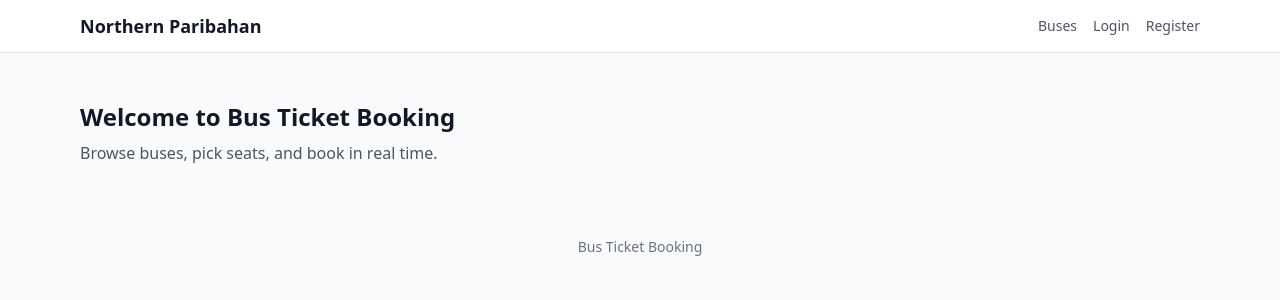
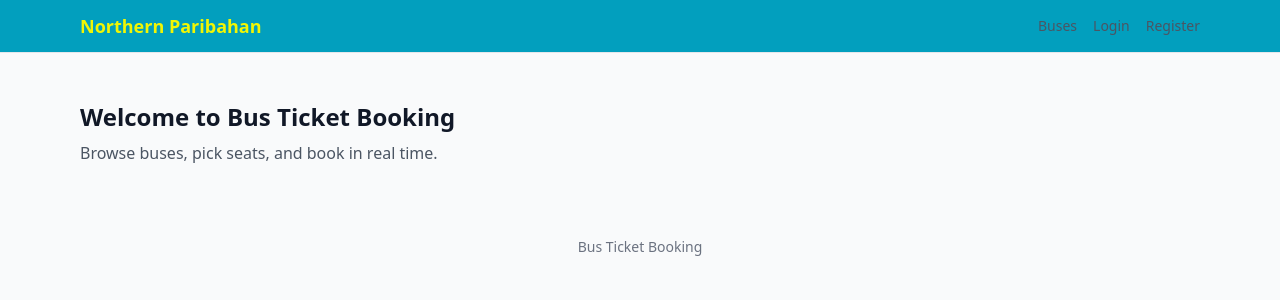
Before and after one commit to uzicodes/Northern-Paribahan, a Next.js app in the folder frontend/: page / in a window 1280 px wide. Shown: the top 300 px of the page. Built offline with nearby package versions, Linux system fonts and the light colour scheme.

Commit message:
fix(layout): update header styles for improved visibility

```diff
--- a/frontend/app/layout.tsx
+++ b/frontend/app/layout.tsx
@@ -12,10 +12,10 @@ export default function RootLayout({ children }: { children: ReactNode }) {
   return (
     <html lang="en">
       <body className="min-h-screen bg-gray-50 text-gray-900">
-        <header className="bg-white border-b">
-          <div className="max-w-6xl mx-auto px-4 py-3 flex items-center justify-between">
-            <Link href="/" className="font-semibold text-lg">Northern Paribahan</Link>
-            <NavbarClient />
+        <header className="border-b" style={{ backgroundColor: '#029FBE' }}>
+          <div className="max-w-6xl mx-auto px-4 py-3 flex items-center justify-between" style={{ color: '#F1F604' }}>
+            <Link href="/" className="font-semibold text-lg" style={{ color: '#F1F604' }}>Northern Paribahan</Link>
+            <div style={{ color: '#F1F604' }}><NavbarClient /></div>
           </div>
         </header>
         <main className="max-w-6xl mx-auto p-4">{children}</main>
```
